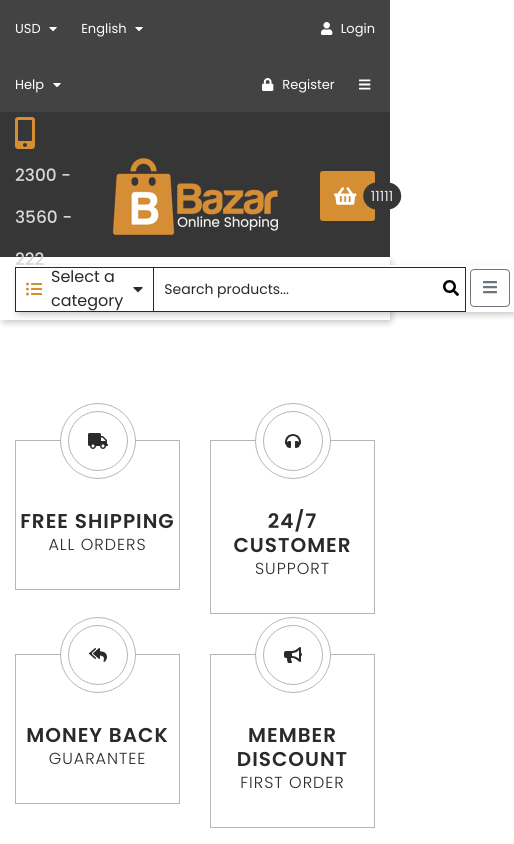
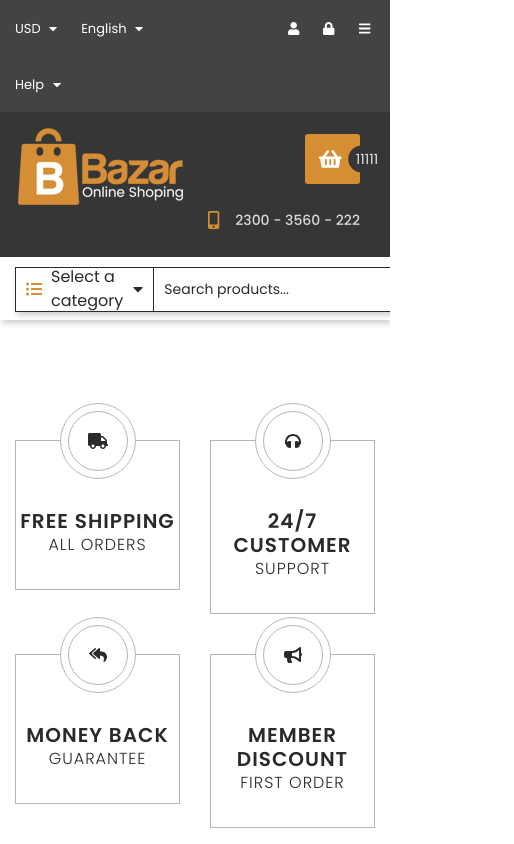
Before and after one commit to matwjablonski/kodilla-wdp-2505-01, a React (Create React App) app: page / in a window 390 px wide. Shown: the top 844 px of the page, 514 px wide, since content can reach past the window. Built offline with nearby package versions, Linux system fonts and the light colour scheme.

Commit message:
Dodano poprawki top bar i baner dla urzadzen mobilnych

```diff
--- a/src/components/layout/CompanyClaim/CompanyClaim.js
+++ b/src/components/layout/CompanyClaim/CompanyClaim.js
@@ -9,7 +9,7 @@ import { faMobileAlt, faShoppingBasket } from '@fortawesome/free-solid-svg-icons
 const CompanyClaim = () => (
   <div className={styles.root}>
     <div className='container'>
-      <div className='row align-items-center'>
+      <div className={'row align-items-center'}>
         <div className={`col text-left ${styles.phoneNumber}`}>
           <p>
             <FontAwesomeIcon className={styles.icon} icon={faMobileAlt} /> 2300 - 3560 -
--- a/src/components/layout/CompanyClaim/CompanyClaim.module.scss
+++ b/src/components/layout/CompanyClaim/CompanyClaim.module.scss
@@ -71,3 +71,82 @@
     }
   }
 }
+
+@media (max-width: 480px) {
+  .root :global(.companyClaimRow) {
+    display: grid;
+    grid-template-columns: 1fr auto;
+    grid-template-rows: auto auto;
+    column-gap: 1rem;
+    align-items: start;
+  }
+
+  .root :global(.companyClaimRow) > :global(.col.text-center) {
+    grid-column: 1 / 2;
+    grid-row: 1 / 2;
+    text-align: left;
+  }
+
+  .root :global(.companyClaimRow) > :global(.col.text-right) {
+    grid-column: 2 / 3;
+    grid-row: 1 / 2;
+    display: flex;
+    justify-content: flex-end;
+  }
+
+  .root :global(.companyClaimRow) > :global(.col.text-left) {
+    grid-column: 2 / 3;
+    grid-row: 2 / 3;
+    justify-self: end;
+    font-size: 14px;
+
+    p {
+      margin: 0;
+      display: flex;
+      align-items: center;
+    }
+
+    .icon {
+      font-size: 18px;
+      margin-right: 0.5rem;
+    }
+  }
+}
+
+@media (max-width: 767px) {
+  .root {
+    :global(.container) > :global(.row) {
+      padding: 15px 15px 15px 0;
+      margin-left:-2rem;
+    }
+
+    :global(.col.text-right) {
+      order: 2;
+      flex: 0 0 40%;
+      display: flex;
+      flex-direction: column;
+      align-items: flex-end;
+      margin-top: -1rem;
+    }
+
+    :global(.col.text-left) {
+      order: 3;
+      flex: 0 0 100%;
+      display:flex;
+      justify-content: flex-end;
+      margin-top: -0.5rem;
+
+      p {
+        font-size: 14px;
+
+        .icon {
+          font-size: 18px;
+        }
+      }
+    }
+    .cartIcon {
+      width: 55px;
+      height: 50px;
+    }
+  }
+}
--- a/src/components/layout/TopBar/TopBar.module.scss
+++ b/src/components/layout/TopBar/TopBar.module.scss
@@ -40,3 +40,23 @@
     }
   }
 }
+
+@media (max-width: 767px){
+  body, html {
+    overflow-x: hidden;
+  }
+  .topMenu ul li {
+    &:nth-child(1) a, &:nth-child(2) a {
+      font-size:0;
+
+      .icon {
+        font-size:13px;
+        margin-right:0;
+      }
+    }
+
+    &:nth-child(3) a {
+      font-size:13px;
+    }
+  }
+}
```
